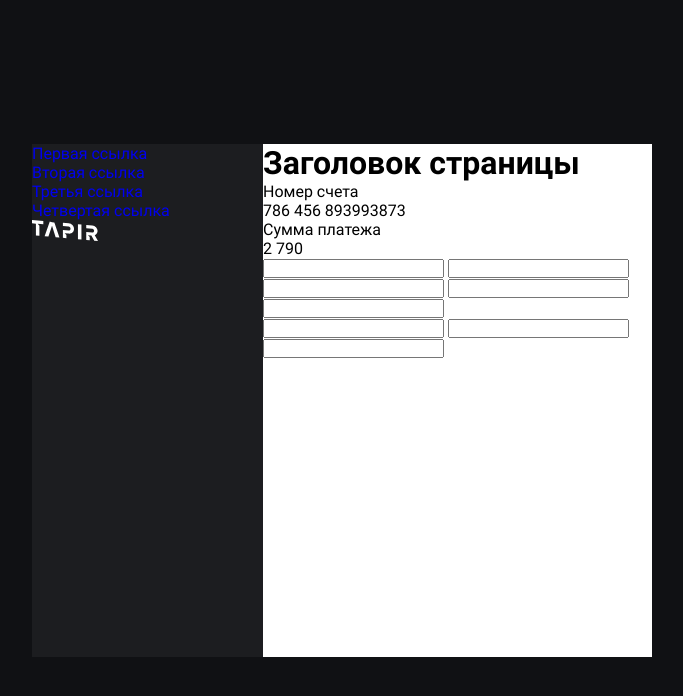
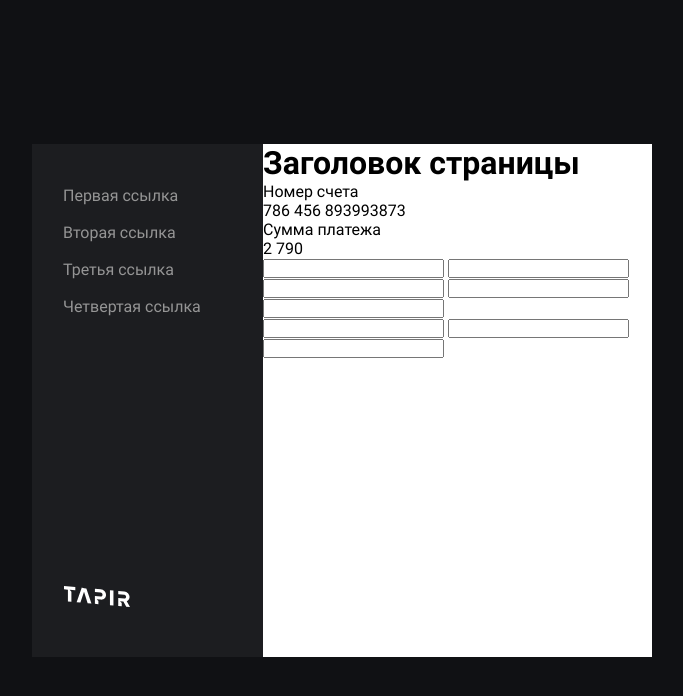
Before and after one commit to AleksandrP91/tapir.github.io, a website built with webpack: page index.html in a window 1280 px wide. Shown: the whole page, without its empty margins (298-981 px from the left). Built offline with nearby package versions, Linux system fonts and the light colour scheme.

Commit message:
first commit

```diff
--- a/index.html
+++ b/index.html
@@ -28,7 +28,9 @@
             </li>
           </ul>
           <div class="nav__logotype">
-            <img src="dist/static/logotype.svg" alt="logotype">
+            <a href="#">
+              <img src="dist/static/logotype.svg" alt="logotype">
+            </a>
           </div>
         </nav>
       <!-- / -->
--- a/src/scss/_navigation.scss
+++ b/src/scss/_navigation.scss
@@ -1,6 +1,29 @@
 .navigation {
+  position: relative;
+  padding-top: 33px;
   width: 231px;
   height: 513px;
-
   background: #1C1D20;
+  .nav__item {
+    .nav__list {
+      height: 37px;
+      line-height: 37px;
+      // background-color: #101114;
+    }
+    .nav__list:active {
+      background-color: #101114;
+    }
+    .nav__link {
+      padding-left: 31px;
+      color: #959595;
+    }
+    .nav__link:hover {
+      color: #ffffff;
+    }
+  }
+  .nav__logotype {
+    position: absolute;
+    bottom: 46px;
+    left: 32px;
+  }
 }
```
Also changed, not shown: dist/css/style.css.
